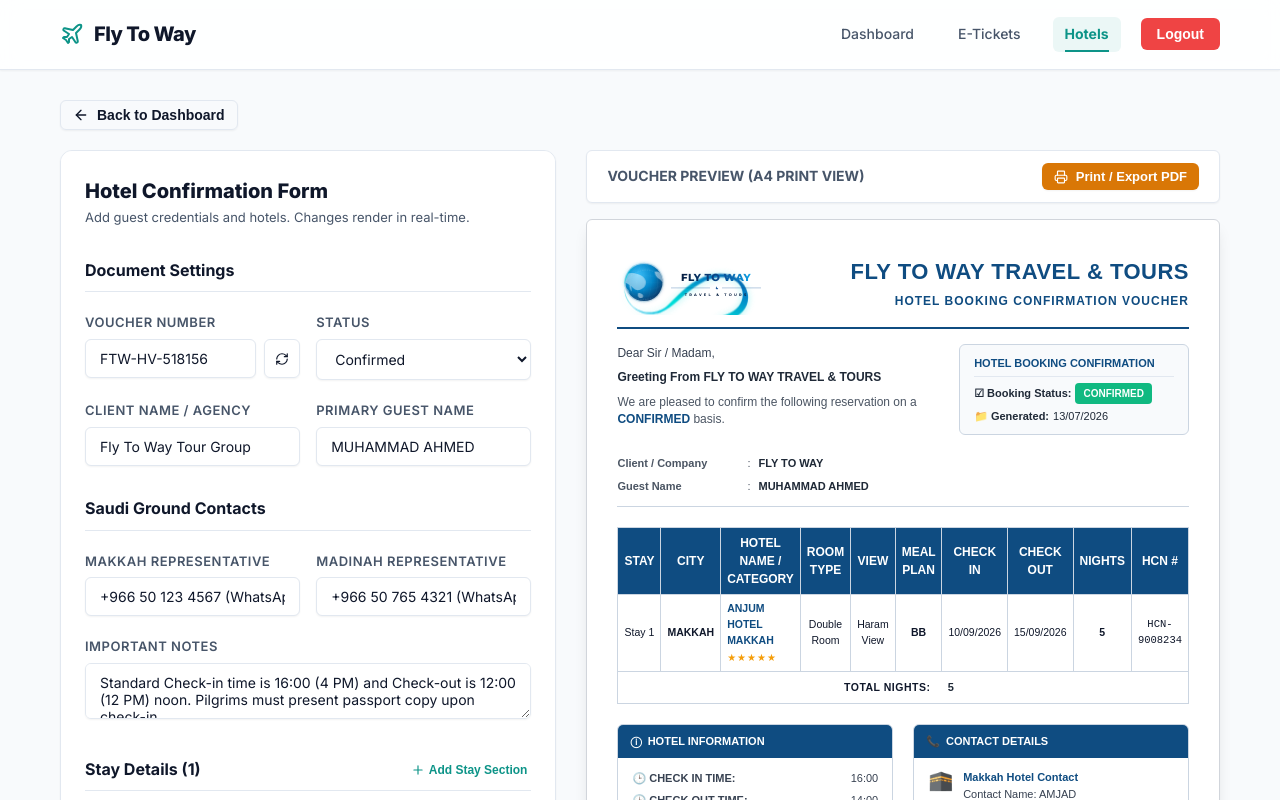
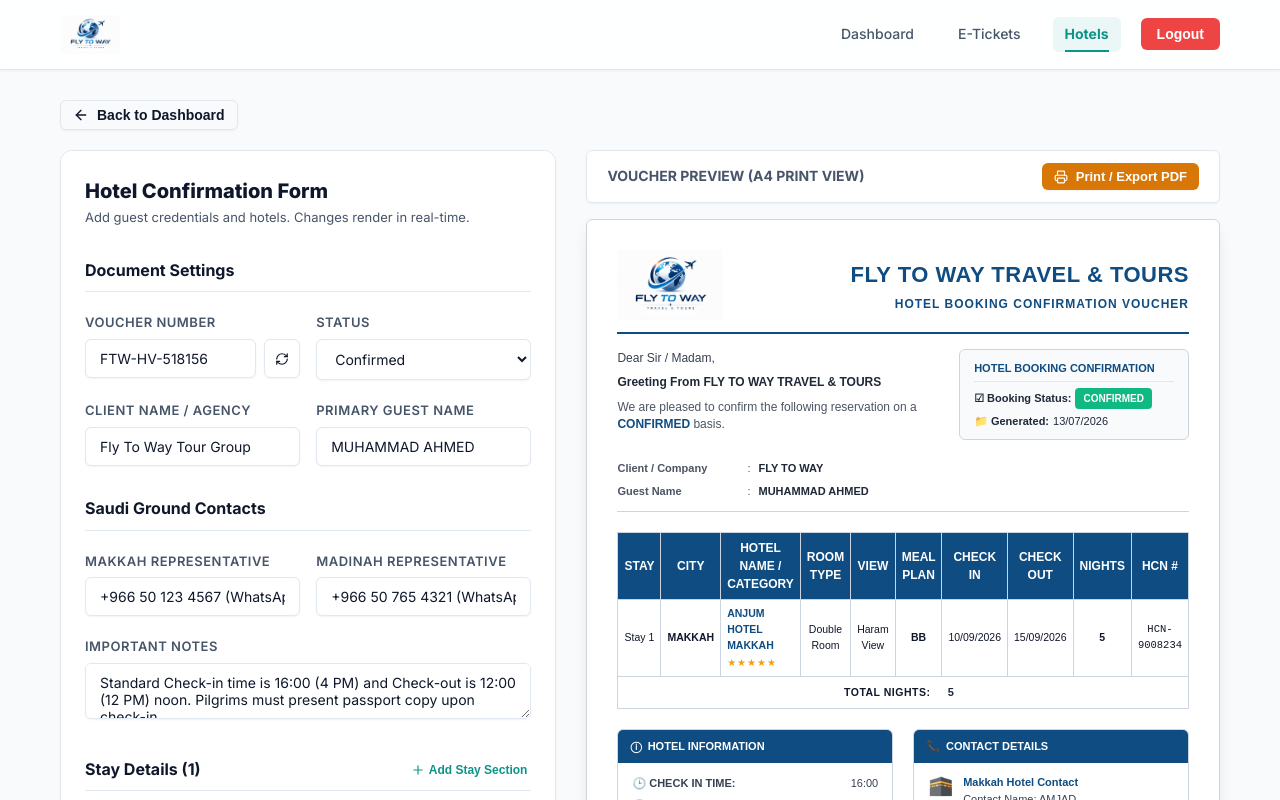
Before and after one commit to ZAID002/travelling-agency-, a Next.js app: page /admin/hotel-vouchers in a window 1280 px wide. Shown: the top 800 px of the page. Built offline with nearby package versions, Linux system fonts and the light colour scheme; a web font is replaced by a local one.

Commit message:
replace animated vector logo with static PNG logo everywhere including navbar, homepage, and PDF sheets

```diff
--- a/app/admin/e-tickets/page.js
+++ b/app/admin/e-tickets/page.js
@@ -7,7 +7,6 @@ import {
   UserPlus, FileCheck, ArrowLeft, ArrowRight
 } from 'lucide-react';
 import styles from '../generator.module.css';
-import AnimatedLogo from '@/components/AnimatedLogo';
 
 // Component wrapped in Suspense to satisfy search params usage
 function ETicketGeneratorContent() {
@@ -553,8 +552,8 @@ function ETicketGeneratorContent() {
               {/* Header */}
               <div>
                 <div style={{ display: 'flex', justifyContent: 'space-between', alignItems: 'center', borderBottom: '2px solid #0d9488', paddingBottom: '12px', marginBottom: '15px' }}>
-                  <div style={{ width: '150px', height: '65px', display: 'flex', alignItems: 'center' }}>
-                    <AnimatedLogo theme="light" />
+                  <div style={{ display: 'flex', alignItems: 'center' }}>
+                    <img src="/logo.png" alt="Fly To Way Logo" style={{ height: '70px', width: 'auto', objectFit: 'contain' }} />
                   </div>
                   <div style={{ textAlign: 'right' }}>
                     <h1 style={{ margin: 0, fontSize: '22px', fontWeight: '800', color: '#0d9488', letterSpacing: '0.5px' }}>FLY TO WAY TRAVEL & TOURS</h1>
--- a/app/admin/hotel-vouchers/page.js
+++ b/app/admin/hotel-vouchers/page.js
@@ -7,7 +7,6 @@ import {
   User, FileText, ArrowLeft, Calendar, Bell
 } from 'lucide-react';
 import styles from '../generator.module.css';
-import AnimatedLogo from '@/components/AnimatedLogo';
 
 function HotelVoucherGeneratorContent() {
   const searchParams = useSearchParams();
@@ -422,8 +421,8 @@ function HotelVoucherGeneratorContent() {
 
               {/* Header */}
               <div style={{ display: 'flex', justifyContent: 'space-between', alignItems: 'center', borderBottom: '2px solid #0f4c81', paddingBottom: '12px', marginBottom: '15px' }}>
-                <div style={{ width: '150px', height: '65px', display: 'flex', alignItems: 'center' }}>
-                  <AnimatedLogo theme="light" />
+                <div style={{ display: 'flex', alignItems: 'center' }}>
+                  <img src="/logo.png" alt="Fly To Way Logo" style={{ height: '70px', width: 'auto', objectFit: 'contain' }} />
                 </div>
                 <div style={{ textAlign: 'right' }}>
                   <h1 style={{ margin: 0, fontSize: '22px', fontWeight: '800', color: '#0f4c81', letterSpacing: '0.5px' }}>FLY TO WAY TRAVEL & TOURS</h1>
--- a/app/page.js
+++ b/app/page.js
@@ -8,7 +8,6 @@ import {
 } from 'lucide-react';
 import styles from './page.module.css';
 import AnimatedSection from '@/components/AnimatedSection';
-import AnimatedLogo from '@/components/AnimatedLogo';
 
 export default function Home() {
   const [formData, setFormData] = useState({
@@ -69,7 +68,7 @@ export default function Home() {
         <div className={styles.glowBlob2}></div>
         <div className={`${styles.heroContent} container`}>
           <div className={`${styles.heroLogo} ${styles.animateFadeIn}`}>
-            <AnimatedLogo className={styles.largeLogo} theme="dark" layout="vertical" />
+            <img src="/logo.png" alt="Fly To Way Logo" className={styles.largeLogo} style={{ objectFit: 'contain' }} />
           </div>
           <div className={`${styles.badge} ${styles.animateFadeInUp}`}>Hajj & Umrah Tour Management</div>
           <h1 className={`${styles.title} ${styles.animateFadeInUp} ${styles.delay100}`}>
--- a/components/Navbar.js
+++ b/components/Navbar.js
@@ -20,9 +20,8 @@ export default function Navbar() {
     <header className={styles.header}>
       <div className={`${styles.container} container`}>
         <Link href="/" className={styles.logoLink} onClick={() => setIsOpen(false)}>
-          <div className={styles.logo}>
-            <Plane className={styles.logoIcon} size={24} />
-            <span className={styles.logoText}>Fly To Way</span>
+          <div className={styles.logo} style={{ display: 'flex', alignItems: 'center', gap: '8px' }}>
+            <img src="/logo.png" alt="Fly To Way Logo" style={{ height: '40px', width: 'auto', objectFit: 'contain' }} />
           </div>
         </Link>
 
```
Also changed, not shown: public/logo.png.
